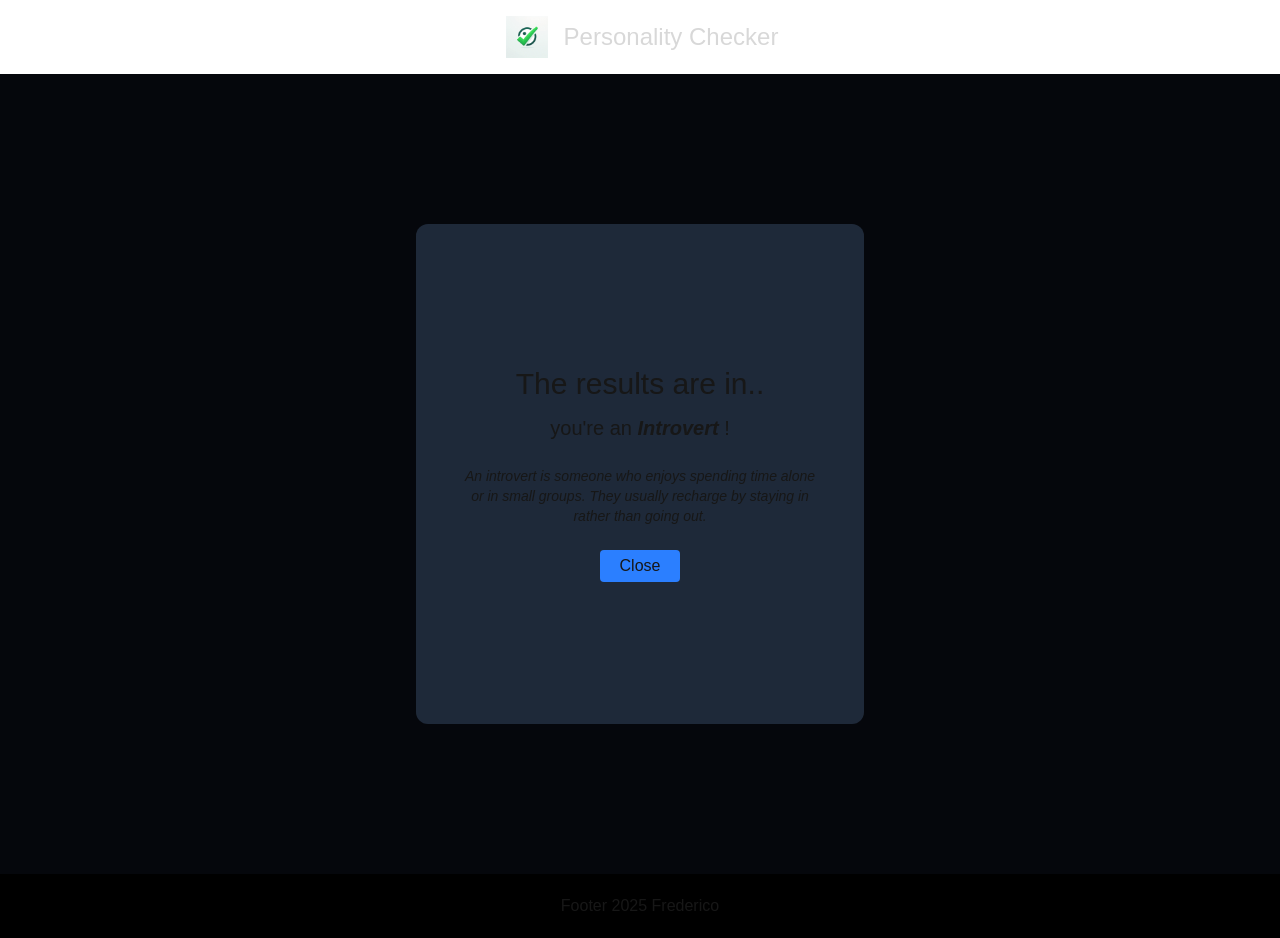
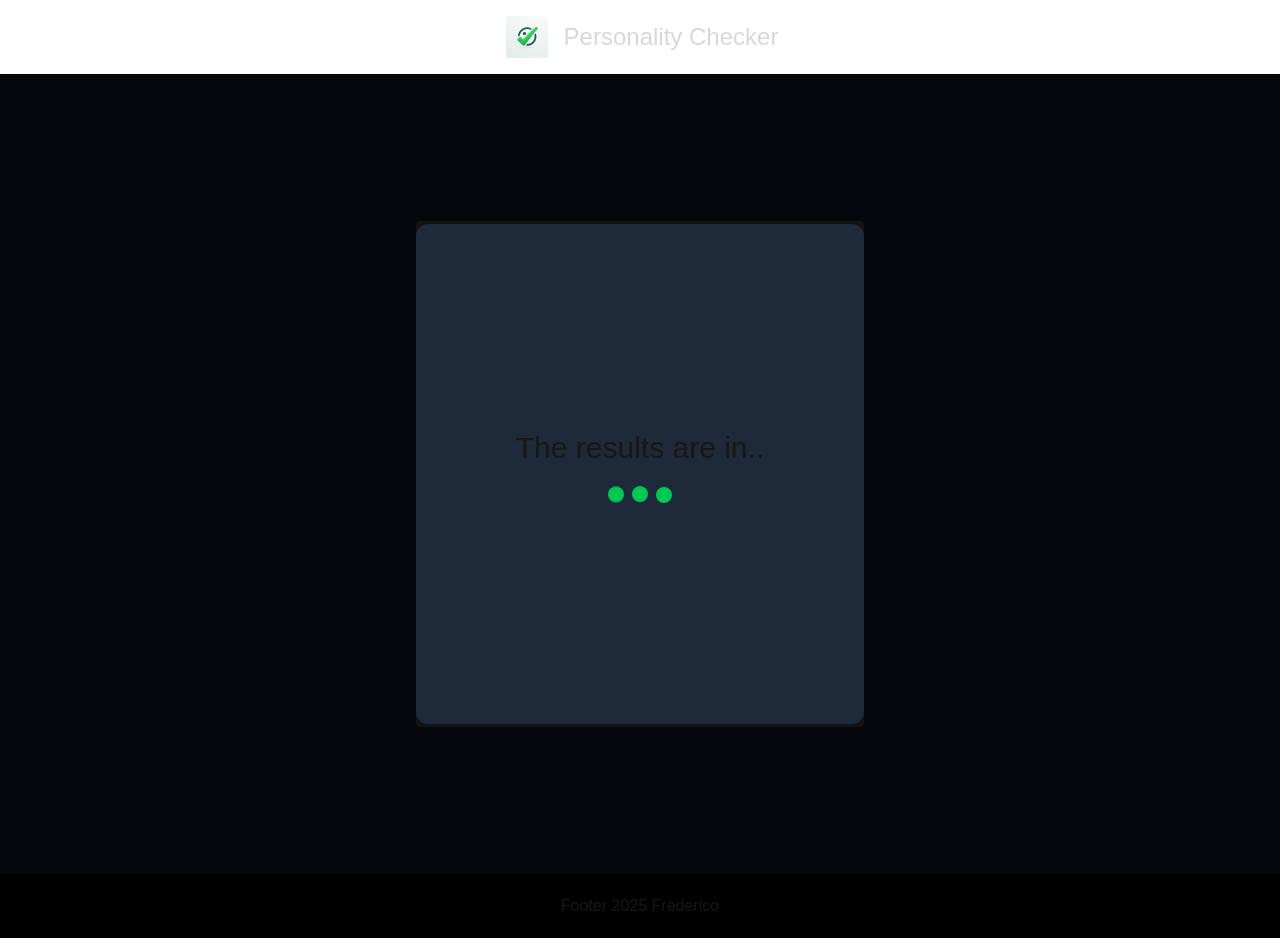
Before and after one commit to FredH2O/basic-ts-form, a Next.js app: page /Page3 in a window 1280 px wide. Both pictures are taken after a click on the button "Submit". Built offline with nearby package versions, Linux system fonts and the light colour scheme.

Commit message:
style: changed alot of the buttons to have just one same styling

```diff
--- a/components/FormSection.tsx
+++ b/components/FormSection.tsx
@@ -44,7 +44,7 @@
         onSubmit={onSubmit}
         className="container p-3 bg-neutral-700 m-auto max-w-md rounded flex flex-col justify-center items-center"
       >
-        <fieldset className="border w-full p-3 rounded">
+        <fieldset className="border w-full p-3 mb-5 rounded">
           <legend className="p-1 text-2xl font-semibold text-white mb-3">
             Tell us about yourself?
           </legend>
@@ -62,7 +62,7 @@
           {/* Check if previous is truthy */}
           {previous && (
             <Link
-              className="hover:cursor-pointer hover:bg-blue-600 bg-blue-500 px-3 py-1 rounded"
+              className="hover:cursor-pointer hover:-translate-y-1 hover:text-black transition-all duration-200 hover:bg-blue-600 px-5 py-1 rounded bg-blue-500"
               href={previous}
             >
               Previous Page
@@ -73,7 +73,7 @@
 
           {next ? (
             <Link
-              className="hover:cursor-pointer hover:bg-blue-600 bg-blue-500 px-3 py-1 rounded"
+              className="hover:cursor-pointer hover:-translate-y-1 hover:text-black transition-all duration-200 hover:bg-blue-600 px-5 py-1 rounded bg-blue-500"
               href={next}
             >
               Next Page
@@ -81,7 +81,7 @@
           ) : (
             <button
               type="submit"
-              className="hover:cursor-pointer hover:bg-blue-600 bg-blue-500 px-3 py-1 rounded"
+              className="hover:cursor-pointer hover:-translate-y-1 hover:text-black transition-all duration-200 hover:bg-blue-600 px-5 py-1 rounded bg-blue-500"
             >
               Submit
             </button>
--- a/components/Loading.tsx
+++ b/components/Loading.tsx
@@ -1,7 +1,7 @@
 const Loading = () => {
   return (
     <>
-      <div className="flex flex-row gap-2">
+      <div className="flex flex-row gap-2 p-3">
         <div className="w-4 h-4 rounded-full bg-green-500 animate-bounce"></div>
         <div className="w-4 h-4 rounded-full bg-green-500 animate-bounce [animation-delay:-.3s]"></div>
         <div className="w-4 h-4 rounded-full bg-green-500 animate-bounce [animation-delay:-.5s]"></div>
--- a/components/SuspenseResult.tsx
+++ b/components/SuspenseResult.tsx
@@ -15,7 +15,7 @@
     if (result) {
       const timer = setTimeout(() => {
         setSuspense(true);
-      }, 2000);
+      }, 3000);
 
       return () => clearTimeout(timer);
     }
@@ -35,18 +35,18 @@
         <div className="justify-center items-center flex flex-col gap-3">
           <p className="text-xl">
             <span>{capitalizedName}</span>{" "}
-            {`you're ${
+            {`You're ${
               result === "introvert" ||
               result === "extrovert" ||
               result === "optimist"
                 ? "an"
                 : "a"
             } `}
-            <span className="font-bold italic">{capitalizedResult}</span> !
+            <span className="font-bold italic">{capitalizedResult}.</span>
           </p>
           <PersonalityDescription personality={result} />
           <button
-            className="hover:cursor-pointer hover:bg-blue-800 px-5 py-1 rounded bg-blue-500"
+            className="hover:cursor-pointer hover:-translate-y-1 hover:text-black transition-all duration-200 hover:bg-blue-600 px-5 py-1 rounded bg-blue-500"
             onClick={closeResult}
             type="button"
           >
```
